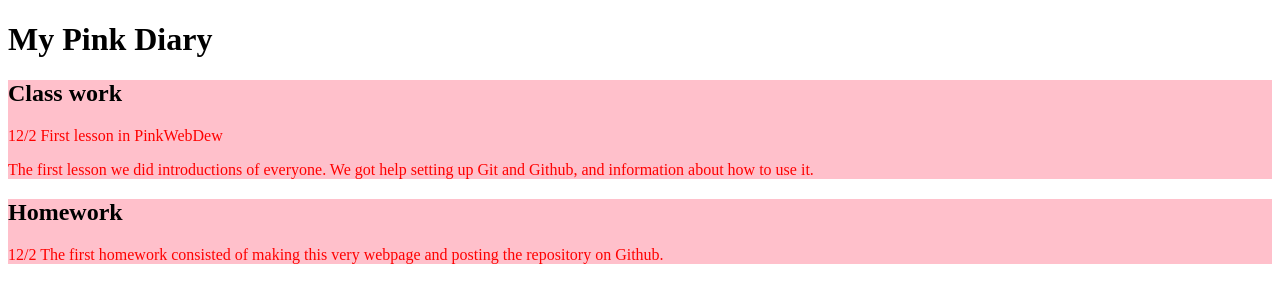
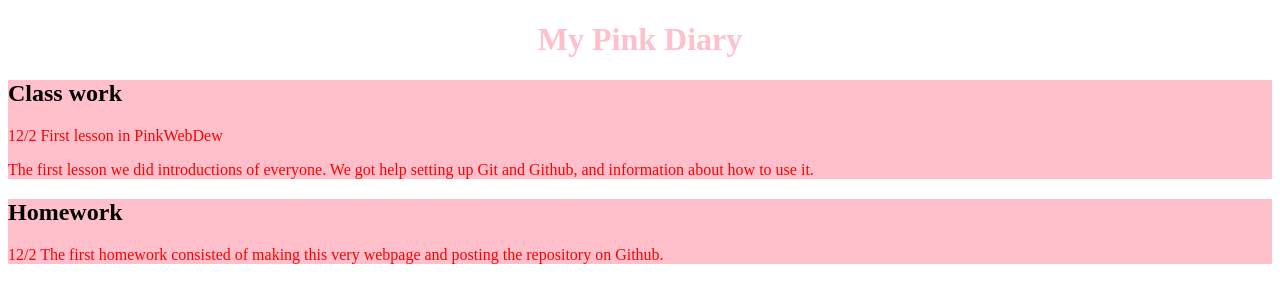
Before and after one commit to SaraM83/pinkdiary, a plain HTML site: page index.html in a window 1280 px wide. Drawn offline with Linux system fonts and the light colour scheme.

Commit message:
centered heading

```diff
--- a/styles/index.css
+++ b/styles/index.css
@@ -4,3 +4,7 @@ p {
 div {
     background-color: pink;
 }
+h1 {
+    color: pink;
+    text-align: center;
+}
```
